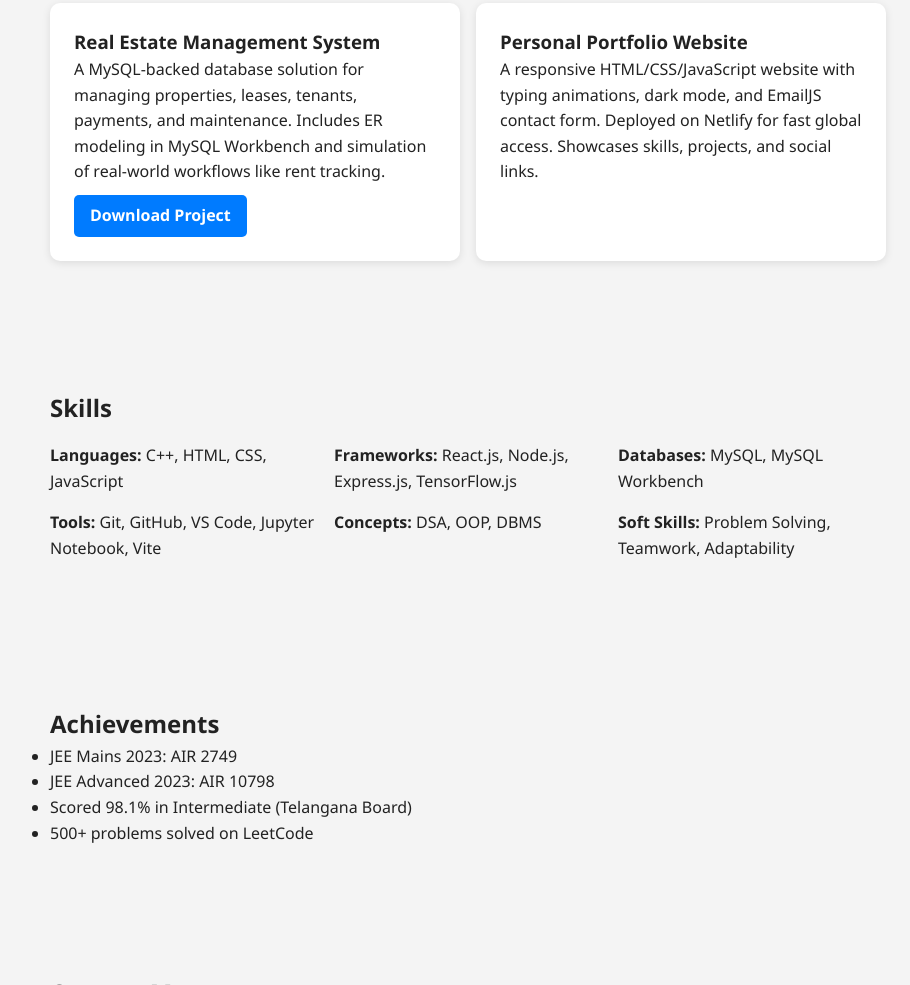
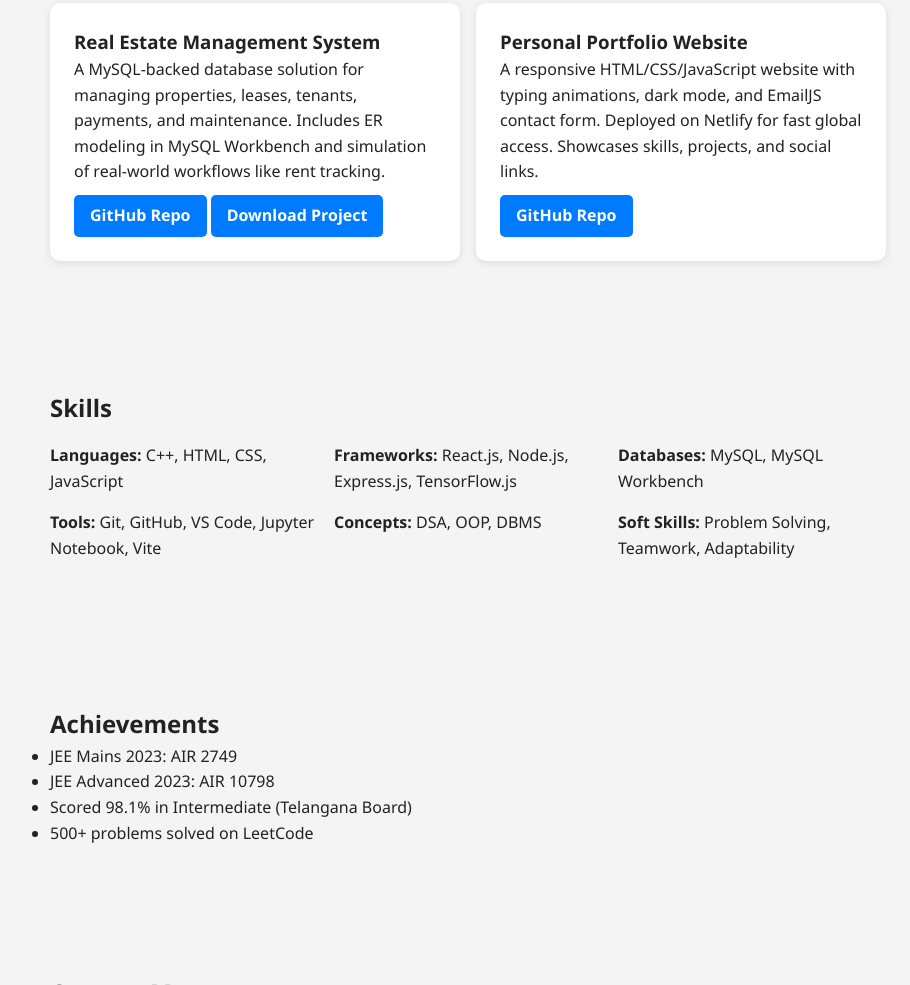
Before and after one commit to dvrishit/Portfolio, a plain HTML site: page index.html in a window 1280 px wide. Shown: the part 1583-2568 px from the top of the page, without its empty margins (172-1082 px from the left). Drawn offline with nearby package versions, Linux system fonts and the light colour scheme.

Commit message:
Updated index.html: added GitHub repo buttons for DBMS and Portfolio projects

```diff
--- a/index.html
+++ b/index.html
@@ -105,15 +105,21 @@
       A MySQL-backed database solution for managing properties, leases, tenants, payments, and maintenance.
       Includes ER modeling in MySQL Workbench and simulation of real-world workflows like rent tracking.
     </p>
-    <a href="dbmsproject.pdf" download class="project-btn">Download Project</a>
+    <div class="project-buttons">
+  <a href="https://github.com/dvrishit/Real-Estate-Database" target="_blank" class="project-btn">GitHub Repo</a>
+  <a href="dbmsproject.pdf" download class="project-btn secondary-btn">Download Project</a>
+</div>
+
   </div>
 
   <div class="card">
     <h3>Personal Portfolio Website</h3>
     <p>
-      A responsive HTML/CSS/JavaScript website with typing animations, dark mode, and EmailJS contact form.
-      Deployed on Netlify for fast global access. Showcases skills, projects, and social links.
-    </p>
+  A responsive HTML/CSS/JavaScript website with typing animations, dark mode, and EmailJS contact form.
+  Deployed on Netlify for fast global access. Showcases skills, projects, and social links.
+</p>
+<a href="https://github.com/dvrishit/Portfolio" target="_blank" class="project-btn">GitHub Repo</a>
+
   </div>
 
 </div>
```
